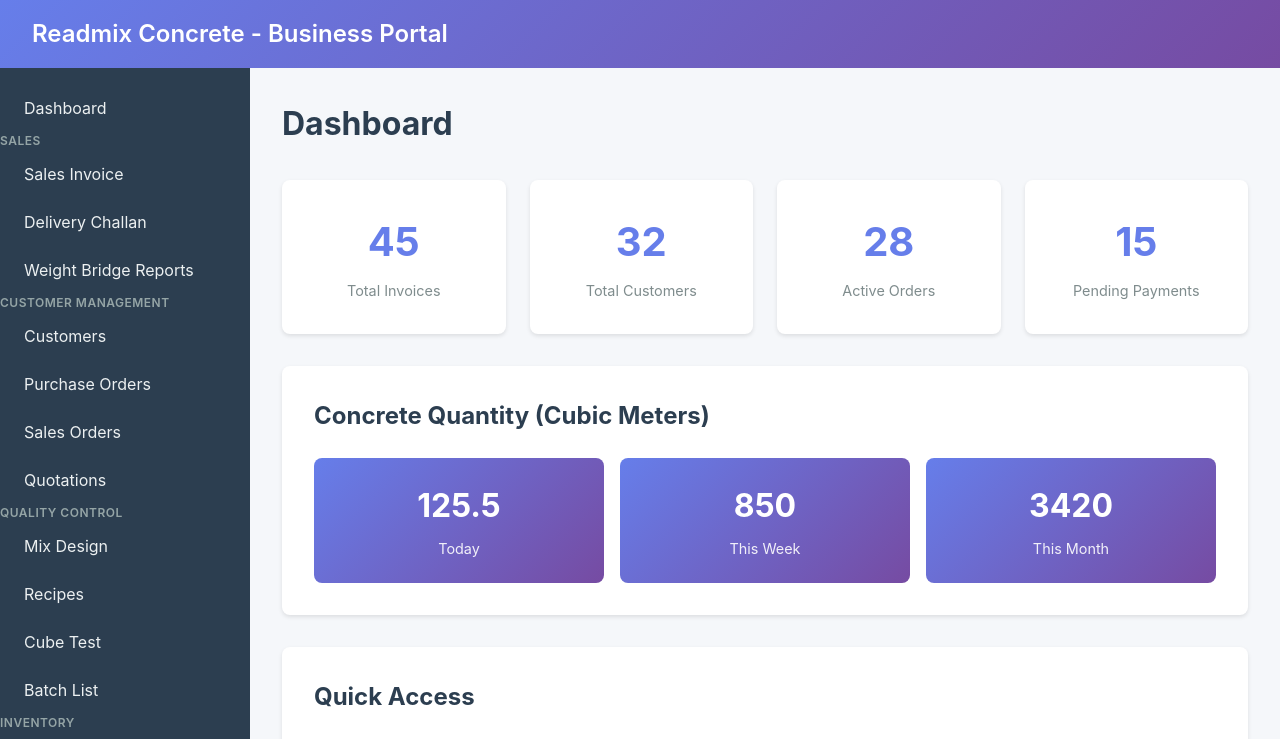
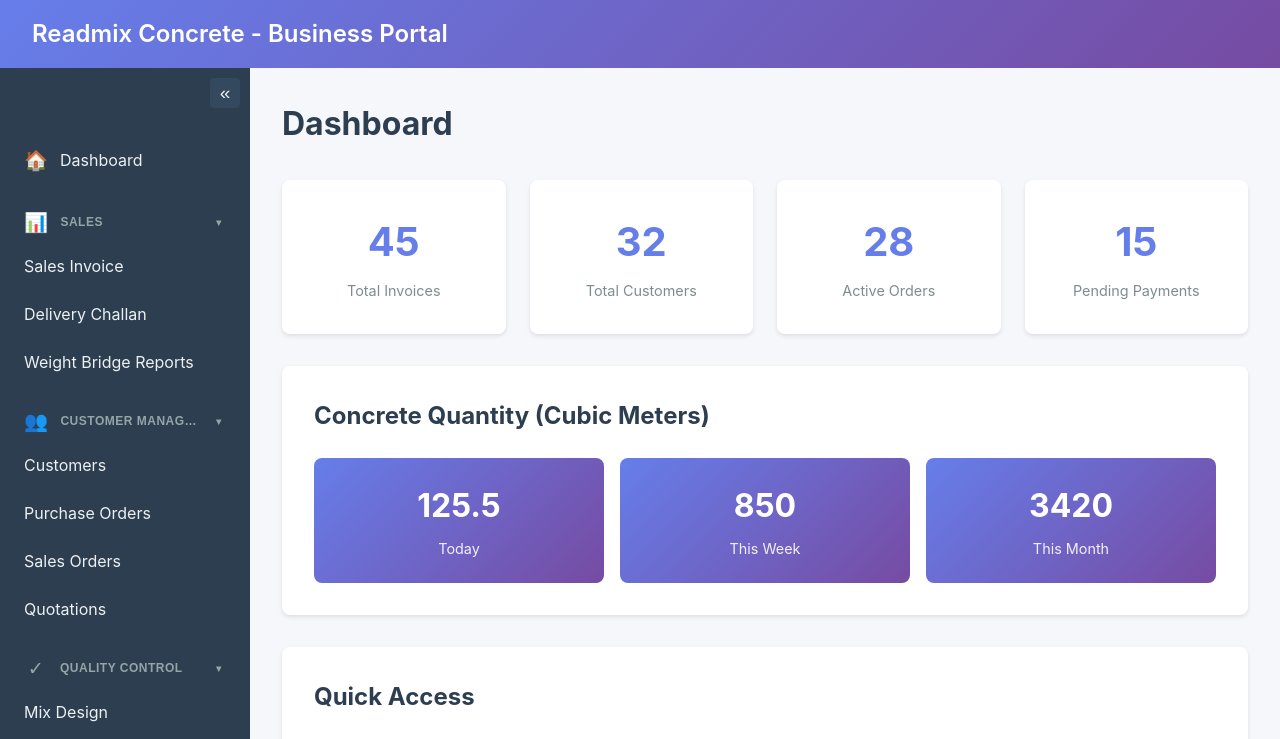
Before and after one commit to chandu5566/rmcbilling-site, a React (Vite) app: page / in a window 1280 px wide. Shown: the top 739 px of the page. Built offline with nearby package versions, Linux system fonts and the light colour scheme; no server answers.

Commit message:
Implement collapsible sidebar with expandable sections
Co-authored-by: chandu5566 <45839799+chandu5566@users.noreply.github.com>

```diff
--- a/src/layouts/MainLayout.css
+++ b/src/layouts/MainLayout.css
@@ -29,12 +29,42 @@
   color: white;
   overflow-y: auto;
   padding: 1rem 0;
+  position: relative;
+  transition: width 0.3s ease;
+}
+
+.sidebar.collapsed {
+  width: 60px;
+}
+
+.sidebar-toggle {
+  position: absolute;
+  top: 10px;
+  right: 10px;
+  background: #34495e;
+  border: none;
+  color: #ecf0f1;
+  width: 30px;
+  height: 30px;
+  border-radius: 4px;
+  cursor: pointer;
+  font-size: 1.2rem;
+  display: flex;
+  align-items: center;
+  justify-content: center;
+  transition: background-color 0.2s;
+  z-index: 10;
+}
+
+.sidebar-toggle:hover {
+  background: #445a6f;
 }
 
 .nav-menu {
   list-style: none;
   padding: 0;
   margin: 0;
+  margin-top: 50px;
 }
 
 .nav-menu li {
@@ -42,7 +72,9 @@
 }
 
 .nav-menu li a {
-  display: block;
+  display: flex;
+  align-items: center;
+  gap: 0.75rem;
   padding: 0.75rem 1.5rem;
   color: #ecf0f1;
   text-decoration: none;
@@ -53,13 +85,70 @@
   background-color: #34495e;
 }
 
-.nav-section {
+.nav-icon {
+  font-size: 1.2rem;
+  min-width: 24px;
+  display: inline-flex;
+  align-items: center;
+  justify-content: center;
+}
+
+.nav-text {
+  white-space: nowrap;
+  overflow: hidden;
+  text-overflow: ellipsis;
+}
+
+.sidebar.collapsed .nav-text {
+  display: none;
+}
+
+.nav-section-header {
+  margin-top: 0.5rem;
+}
+
+.section-toggle {
+  width: 100%;
+  display: flex;
+  align-items: center;
+  gap: 0.75rem;
   padding: 1rem 1.5rem 0.5rem;
+  background: none;
+  border: none;
+  color: #95a5a6;
   font-size: 0.75rem;
   text-transform: uppercase;
-  color: #95a5a6;
   font-weight: 600;
   letter-spacing: 0.5px;
+  cursor: pointer;
+  text-align: left;
+  transition: color 0.2s;
+}
+
+.section-toggle:hover {
+  color: #bdc3c7;
+}
+
+.section-title {
+  flex: 1;
+  white-space: nowrap;
+  overflow: hidden;
+  text-overflow: ellipsis;
+}
+
+.expand-icon {
+  font-size: 0.6rem;
+  min-width: 12px;
+}
+
+.sidebar.collapsed .section-toggle {
+  justify-content: center;
+  padding: 0.75rem;
+}
+
+.sidebar.collapsed .section-title,
+.sidebar.collapsed .expand-icon {
+  display: none;
 }
 
 .main-content {
@@ -78,4 +167,9 @@
     width: 100%;
     max-height: 200px;
   }
+
+  .sidebar.collapsed {
+    width: 100%;
+    max-height: 60px;
+  }
 }
--- a/src/layouts/MainLayout.jsx
+++ b/src/layouts/MainLayout.jsx
@@ -1,7 +1,28 @@
+import { useState } from 'react';
 import { Link, Outlet } from 'react-router-dom';
 import './MainLayout.css';
 
 const MainLayout = () => {
+  const [isSidebarCollapsed, setIsSidebarCollapsed] = useState(false);
+  const [expandedSections, setExpandedSections] = useState({
+    sales: true,
+    customerManagement: true,
+    qualityControl: true,
+    inventory: true,
+    finance: true
+  });
+
+  const toggleSidebar = () => {
+    setIsSidebarCollapsed(!isSidebarCollapsed);
+  };
+
+  const toggleSection = (section) => {
+    setExpandedSections(prev => ({
+      ...prev,
+      [section]: !prev[section]
+    }));
+  };
+
   return (
     <div className="main-layout">
       <header className="header">
@@ -11,13 +32,40 @@ const MainLayout = () => {
       </header>
 
       <div className="layout-container">
-        <nav className="sidebar">
+        <nav className={`sidebar ${isSidebarCollapsed ? 'collapsed' : ''}`}>
+          <button
+            className="sidebar-toggle"
+            onClick={toggleSidebar}
+            aria-label={isSidebarCollapsed ? "Expand sidebar" : "Collapse sidebar"}
+          >
+            {isSidebarCollapsed ? '»' : '«'}
+          </button>
+
           <ul className="nav-menu">
             <li>
-              <Link to="/">Dashboard</Link>
+              <Link to="/">
+                <span className="nav-icon">🏠</span>
+                {!isSidebarCollapsed && <span className="nav-text">Dashboard</span>}
+              </Link>
             </li>
 
-            <li className="nav-section">Sales</li>
+            <li className="nav-section-header">
+              <button
+                className="section-toggle"
+                onClick={() => toggleSection('sales')}
+                aria-label={expandedSections.sales ? "Collapse Sales section" : "Expand Sales section"}
+              >
+                <span className="nav-icon">📊</span>
+                {!isSidebarCollapsed && (
+                  <>
+                    <span className="section-title">Sales</span>
+                    <span className="expand-icon">{expandedSections.sales ? '▼' : '▶'}</span>
+                  </>
+                )}
+              </button>
+            </li>
+            {expandedSections.sales && !isSidebarCollapsed && (
+              <>
                 <li>
                   <Link to="/sales-invoice">Sales Invoice</Link>
                 </li>
@@ -27,8 +75,26 @@ const MainLayout = () => {
                 <li>
                   <Link to="/weight-bridge">Weight Bridge Reports</Link>
                 </li>
+              </>
+            )}
 
-            <li className="nav-section">Customer Management</li>
+            <li className="nav-section-header">
+              <button
+                className="section-toggle"
+                onClick={() => toggleSection('customerManagement')}
+                aria-label={expandedSections.customerManagement ? "Collapse Customer Management section" : "Expand Customer Management section"}
+              >
+                <span className="nav-icon">👥</span>
+                {!isSidebarCollapsed && (
+                  <>
+                    <span className="section-title">Customer Management</span>
+                    <span className="expand-icon">{expandedSections.customerManagement ? '▼' : '▶'}</span>
+                  </>
+                )}
+              </button>
+            </li>
+            {expandedSections.customerManagement && !isSidebarCollapsed && (
+              <>
                 <li>
                   <Link to="/customers">Customers</Link>
                 </li>
@@ -41,8 +107,26 @@ const MainLayout = () => {
                 <li>
                   <Link to="/quotation">Quotations</Link>
                 </li>
+              </>
+            )}
 
-            <li className="nav-section">Quality Control</li>
+            <li className="nav-section-header">
+              <button
+                className="section-toggle"
+                onClick={() => toggleSection('qualityControl')}
+                aria-label={expandedSections.qualityControl ? "Collapse Quality Control section" : "Expand Quality Control section"}
+              >
+                <span className="nav-icon">✓</span>
+                {!isSidebarCollapsed && (
+                  <>
+                    <span className="section-title">Quality Control</span>
+                    <span className="expand-icon">{expandedSections.qualityControl ? '▼' : '▶'}</span>
+                  </>
+                )}
+              </button>
+            </li>
+            {expandedSections.qualityControl && !isSidebarCollapsed && (
+              <>
                 <li>
                   <Link to="/qc/mix-design">Mix Design</Link>
                 </li>
@@ -55,16 +139,54 @@ const MainLayout = () => {
                 <li>
                   <Link to="/qc/batch-list">Batch List</Link>
                 </li>
+              </>
+            )}
 
-            <li className="nav-section">Inventory</li>
+            <li className="nav-section-header">
+              <button
+                className="section-toggle"
+                onClick={() => toggleSection('inventory')}
+                aria-label={expandedSections.inventory ? "Collapse Inventory section" : "Expand Inventory section"}
+              >
+                <span className="nav-icon">📦</span>
+                {!isSidebarCollapsed && (
+                  <>
+                    <span className="section-title">Inventory</span>
+                    <span className="expand-icon">{expandedSections.inventory ? '▼' : '▶'}</span>
+                  </>
+                )}
+              </button>
+            </li>
+            {expandedSections.inventory && !isSidebarCollapsed && (
+              <>
                 <li>
                   <Link to="/aggregates">Aggregates</Link>
                 </li>
+              </>
+            )}
 
-            <li className="nav-section">Finance</li>
+            <li className="nav-section-header">
+              <button
+                className="section-toggle"
+                onClick={() => toggleSection('finance')}
+                aria-label={expandedSections.finance ? "Collapse Finance section" : "Expand Finance section"}
+              >
+                <span className="nav-icon">💰</span>
+                {!isSidebarCollapsed && (
+                  <>
+                    <span className="section-title">Finance</span>
+                    <span className="expand-icon">{expandedSections.finance ? '▼' : '▶'}</span>
+                  </>
+                )}
+              </button>
+            </li>
+            {expandedSections.finance && !isSidebarCollapsed && (
+              <>
                 <li>
                   <Link to="/cash-book">Cash Book</Link>
                 </li>
+              </>
+            )}
           </ul>
         </nav>
 
```
Lines whose indentation alone changed are shown as unchanged.
